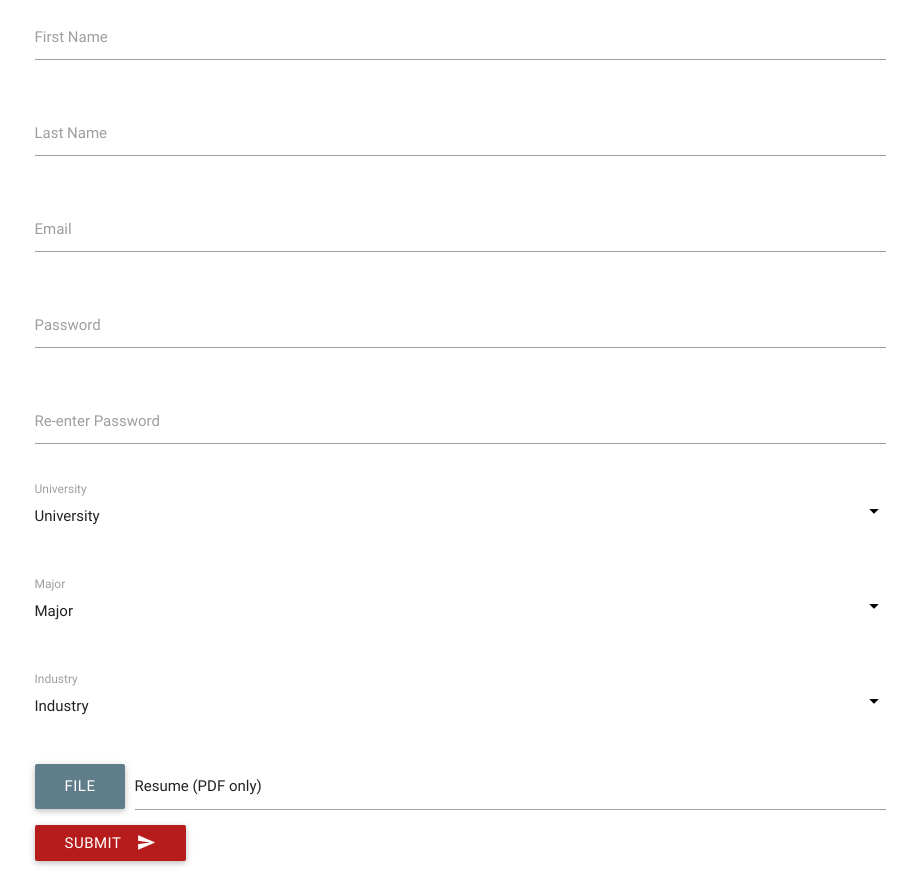
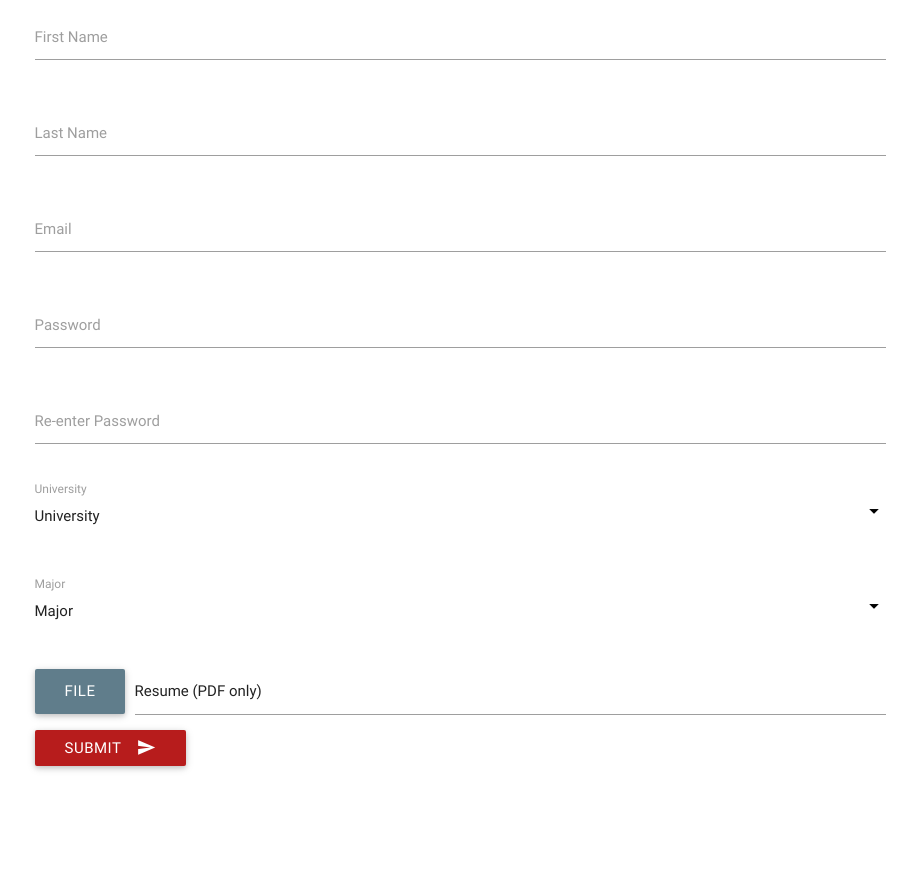
Before and after one commit to kcole16/jobfire, a Django app: page /student_signup/ in a window 1280 px wide. Shown: the part 89-970 px from the top of the page, without its empty margins (180-1097 px from the left). After the commit the page ends 860 px from the top, so only its background shows below. Run offline with Django 3.2, Linux system fonts and the light colour scheme; some libraries are stand-ins or nearby versions.

Commit message:
Remove industry select from student signup

```diff
--- a/apps/profile/forms.py
+++ b/apps/profile/forms.py
@@ -8,7 +8,6 @@ class StudentForm(forms.Form):
     email = forms.CharField(label="Email")
     university = forms.CharField(label="University")
     major = forms.CharField(label="Major")
-    industries = forms.CharField(label="Industries")
     resume = forms.FileField()
 
     def clean(self):
--- a/apps/profile/views.py
+++ b/apps/profile/views.py
@@ -98,7 +98,7 @@ def student_signup(request):
         user.save()
         major = Major.objects.get(name=form.cleaned_data['major'])
         university = University.objects.get(name=form.cleaned_data['university'])
-        industry = Industry.objects.get(name=form.cleaned_data['industries'])
+        industry = Industry.objects.get(name="Finance")
         student = Student(user=user,
                             first_name=form.cleaned_data['first_name'],
                             last_name=form.cleaned_data['last_name'],
--- a/templates/student_signup.html
+++ b/templates/student_signup.html
@@ -78,17 +78,6 @@
                 <label>Major</label>
               </div>
            </div>
-            <div class="row">
-              <div class="input-field col s12">
-                <select name="industries" id="id_industries" required>
-                  <option value="" disabled selected>Industry</option>
-                  {% for industry in industries %}
-                  <option value="{{ industry.name }}">{{ industry.name }}</option>
-                  {% endfor %}
-                </select>
-                <label>Industry</label>
-              </div>
-           </div>
           <div class="file-field input-field">
             <input class="file-path validate" type="text" value="Resume (PDF only)" />
               <div class="btn blue-grey">
```
